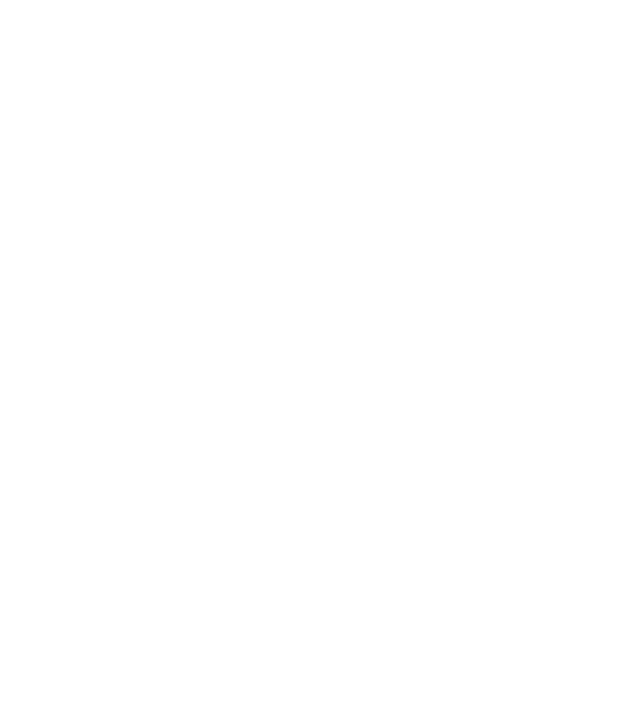
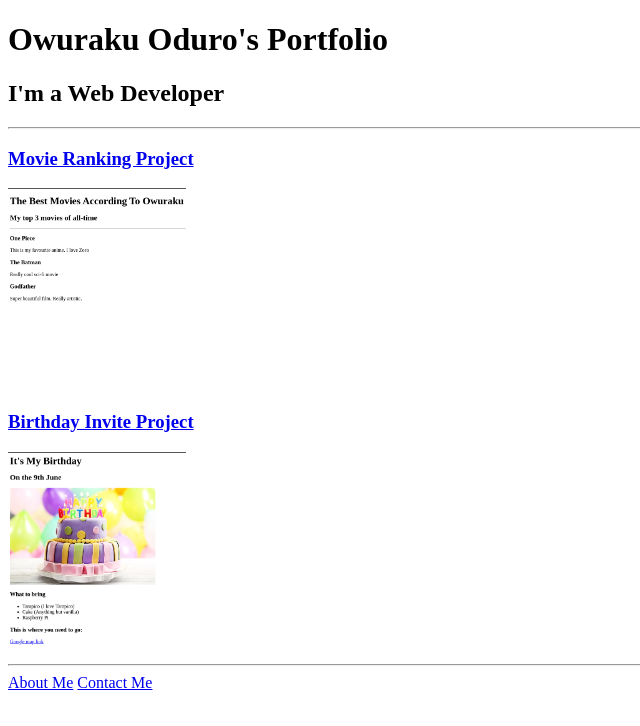
Before and after one commit to id-Owuraku/html-portfolio, a plain HTML site: page index.html in a window 1280 px wide. Shown: the whole page, without its empty margins (0-640 px from the left). Drawn offline with Linux system fonts and the light colour scheme.

Commit message:
Add files via upload

```diff
--- a/index.html
+++ b/index.html
@@ -1,15 +1,22 @@
-<!-- TODO 1: Create the HTML Boilerplate -->
+<!DOCTYPE html>
+<html lang="en">
+<head>
+    <meta charset="UTF-8">
+    <meta name="viewport" content="width=device-width, initial-scale=1.0">
+    <title>Portfolio</title>
+</head>
+<body>
+    <h1>Owuraku Oduro's Portfolio</h1>
+    <h2>I'm a Web Developer</h2>
+    <hr>
 
-<!-- TODO 2: Add Your previous projects' HTML into the public folder -->
+    <h3><a href="./public/movie-ranking.html">Movie Ranking Project</a></h3>
+    <img src="./assets/images/movie_ranking.png" alt="Movie Ranking Project" height="200" >
 
-<!-- TODO 3: Take screenshots of your project previews and add the images to the images folder -->
-
-<!-- TODO 4: Add titles/subtitles etc. -->
-
-<!-- TODO 5: Add a link to the project pages -->
-
-<!-- TODO 6: Add images to show the project previews
-HINT for TODO 6: You can use the height attribute set to 200 to make the image smaller:
-https://developer.mozilla.org/en-US/docs/Web/HTML/Element/img#attr-height -->
-
-<!-- TODO 7: Add the Contact Me and About Me page links -->
+    <h3><a href="./public/birthday-invite.html">Birthday Invite Project</a></h3>
+    <img src="./assets/images/birthday.png" alt="Birthday Project" height="200">
+    <hr>
+    <a href="./public/about.html">About Me</a>
+    <a href="./public/contact.html">Contact Me</a>
+</body>
+</html>
```
